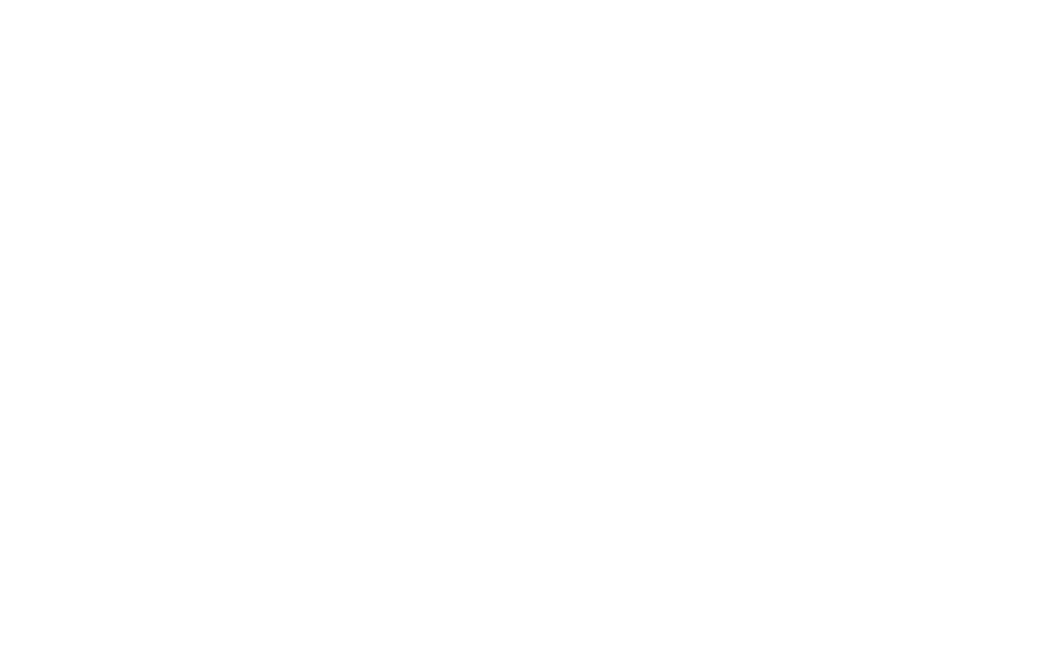
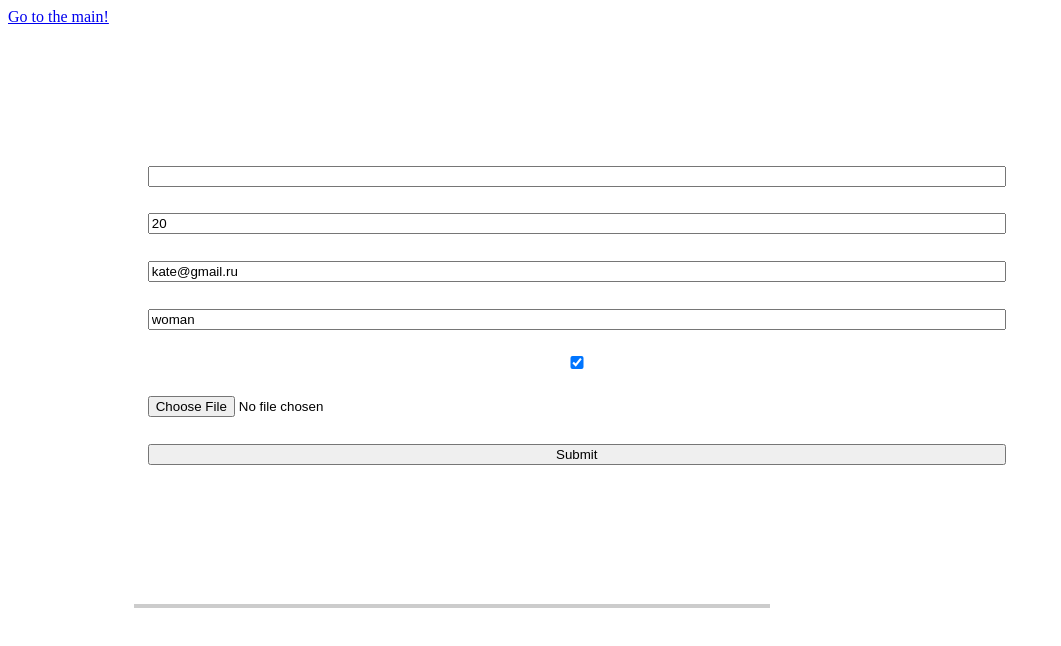
Before and after one commit to KateGoncharik/react, a React (Vite) app: page /uncontrolled-form in a window 1280 px wide. Before the commit this address had no page. Shown: the top 646 px of the page, without its empty margins (0-1061 px from the left). Built offline with nearby package versions, Linux system fonts and the light colour scheme.

Commit message:
feat: add uncontrolled form

```diff
--- a/src/components/submit/submit.css
+++ b/src/components/submit/submit.css
@@ -2,5 +2,7 @@
   border: 0.5px solid var(--button-background);
   background-color: var(--input-hover);
   display: flex;
+  flex-direction: column;
   justify-content: center;
+  align-items: center;
 }
--- a/src/components/submit/submit.tsx
+++ b/src/components/submit/submit.tsx
@@ -1,13 +1,13 @@
-type Input = {
-  example: string;
-  exampleRequired: string;
-};
-
-export function Submit({ submit }: { submit: Input }) {
+import { FormData } from '@/pages/uncontrolled-form-page';
+export function Submit({ submit }: { submit: FormData }) {
   return (
     <div className="submit">
-      <div>{submit.example}</div>
-      <div>{submit.exampleRequired}</div>
+      <div>Name: {submit.name}</div>
+      <div>Age: {submit.age}</div>
+      <div>Email: {submit.email}</div>
+      <div>Gender: {submit.gender}</div>
+      <div>Accept rules: {submit.acceptRules}</div>
+      <div>Uploaded image: {submit.uploadImage}</div>
     </div>
   );
 }
--- a/src/components/submitts-list/submitts-list.tsx
+++ b/src/components/submitts-list/submitts-list.tsx
@@ -1,14 +1,11 @@
 import { Submit } from '../submit/submit';
-type Input = {
-  example: string;
-  exampleRequired: string;
-};
+import { FormData } from '@/pages/uncontrolled-form-page';
 
-export function SubmittionsList({ submitts }: { submitts: Input[] }) {
+export function SubmittionsList({ submitts }: { submitts: FormData[] }) {
   return (
     <>
-      {submitts.map((submit: Input) => {
-        return <Submit key={`${submit.example}-${submit.exampleRequired}`} submit={submit} />;
+      {submitts.map((submit: FormData) => {
+        return <Submit key={`${submit.name}-${submit.age}`} submit={submit} />;
       })}
     </>
   );
--- a/src/features/form-slice.tsx
+++ b/src/features/form-slice.tsx
@@ -1,11 +1,13 @@
 import { createSlice } from '@reduxjs/toolkit';
 import { createSelector } from '@reduxjs/toolkit';
 
-type InitialStateSubmitts = { submitts: Array<Input> };
+type InitialStateSubmitts = { submitts: Array<FormData> };
 
-type Input = {
-  example: string;
-  exampleRequired: string;
+type FormData = {
+  name: string;
+  age: string;
+  email: string;
+  gender: string;
 };
 
 const initialState: InitialStateSubmitts = {
@@ -21,7 +23,12 @@ export const searchSlice = createSlice({
         ...state,
         submitts: [
           ...state.submitts,
-          { example: action.payload.example, exampleRequired: action.payload.exampleRequired },
+          {
+            name: action.payload.name,
+            age: action.payload.age,
+            email: action.payload.email,
+            gender: action.payload.gender,
+          },
         ],
       };
     },
@@ -29,7 +36,7 @@ export const searchSlice = createSlice({
 });
 
 export const selectSubmitts = createSelector(
-  (state: { form: { submitts: [Input] } }) => state.form,
+  (state: { form: { submitts: [FormData] } }) => state.form,
   (search) => search.submitts
 );
 
--- a/src/pages/form.tsx
+++ b/src/pages/form-page.tsx
@@ -3,36 +3,33 @@ import { useDispatch, useSelector } from 'react-redux';
 import { addNewSubmit, selectSubmitts } from '@/features/form-slice';
 import { Link } from 'react-router-dom';
 import { SubmittionsList } from '@/components/submitts-list/submitts-list';
-
-type Input = {
-  example: string;
-  exampleRequired: string;
-};
+import { FormData } from './uncontrolled-form-page';
 
 export default function Form() {
   const {
     register,
     handleSubmit,
-
     formState: { errors },
-  } = useForm<Input>();
+  } = useForm<FormData>();
   const dispatch = useDispatch();
   const submittsToShow = useSelector(selectSubmitts);
-  const onSubmit: SubmitHandler<Input> = (data) => {
+  const onSubmit: SubmitHandler<FormData> = (data) => {
     dispatch(addNewSubmit(data));
   };
-
+  if (errors) {
+    console.error(errors);
+  }
   return (
     <>
       <Link to="/">Go to the main!</Link>
 
       <form className="form" onSubmit={handleSubmit(onSubmit)}>
-        {/* register your input into the hook by invoking the "register" function */}
-        <input defaultValue="test" {...register('example')} />
-        <input {...register('exampleRequired', { required: true, maxLength: 5 })} />
-        {errors.exampleRequired && (
-          <span>This field is required. And do not make it longer 5 chars</span>
-        )}
+        <input type={'text'} defaultValue="Kate" {...register('name')} />
+        <input type={'text'} defaultValue="20" {...register('age')} />
+        <input type={'email'} defaultValue="Kate@gmail.ru" {...register('email')} />
+        <input type={'text'} defaultValue="woman" {...register('gender')} />
+        <input type={'checkbox'} defaultChecked={true} {...register('acceptRules')} />
+        <input type={'file'} {...register('uploadImage')} />
 
         <input type="submit" />
       </form>
--- a/src/pages/main-page.tsx
+++ b/src/pages/main-page.tsx
@@ -3,7 +3,8 @@ export default function MainPage() {
   return (
     <>
       <h1>Hello! This is the main page</h1>
-      <Link to="/form">Checkout form!</Link>
+      <Link to="/form">Checkout controlled form!</Link>
+      <Link to="/uncontrolled-form">Checkout uncontrolled form!</Link>
     </>
   );
 }
--- /dev/null
+++ b/src/pages/uncontrolled-form-page.tsx
@@ -0,0 +1,60 @@
+import { useDispatch, useSelector } from 'react-redux';
+import { addNewSubmit, selectSubmitts } from '@/features/form-slice';
+import { Link } from 'react-router-dom';
+import { SubmittionsList } from '@/components/submitts-list/submitts-list';
+import { useRef } from 'react';
+
+export type FormData = {
+  name: string;
+  age: string;
+  email: string;
+  gender: string;
+  acceptRules: boolean;
+  uploadImage: string;
+};
+
+export default function UncontrolledForm() {
+  const dispatch = useDispatch();
+  const submittionsToShow = useSelector(selectSubmitts);
+  const nameInputRef = useRef(null);
+  const ageInputRef = useRef(null);
+  const emailInputRef = useRef(null);
+  const genderInputRef = useRef(null);
+  const acceptRulesInputRef = useRef(null);
+  const uploadImgInputRef = useRef(null);
+
+  function handleSubmit(e: React.FormEvent<HTMLFormElement>) {
+    const submit: FormData = {
+      name: nameInputRef.current!.value,
+      age: ageInputRef.current!.value,
+      email: emailInputRef.current!.value,
+      gender: genderInputRef.current!.value,
+      acceptRules: acceptRulesInputRef.current!.value,
+      uploadImage: uploadImgInputRef.current!.value,
+    };
+
+    e.preventDefault();
+    dispatch(addNewSubmit(submit));
+  }
+  const form = (
+    <form id={'uncontrolled-form'} className="form" onSubmit={(e) => handleSubmit(e)}>
+      <input type="text" ref={nameInputRef} />
+      <input type="text" defaultValue={'20'} ref={ageInputRef} />
+      <input type="email" defaultValue={'kate@gmail.ru'} ref={emailInputRef} />
+      <input type="text" defaultValue={'woman'} ref={genderInputRef} />
+      <input type="checkbox" defaultChecked={true} ref={acceptRulesInputRef} />
+      <input type="file" ref={uploadImgInputRef} />
+      <input type="submit" />
+    </form>
+  );
+
+  return (
+    <>
+      <Link to="/">Go to the main!</Link>
+      {form}
+      <div className="show-submittions">
+        <SubmittionsList submitts={submittionsToShow} />
+      </div>
+    </>
+  );
+}
```
Also changed, not shown: src/routes/routes.tsx (+6 -1 lines).
